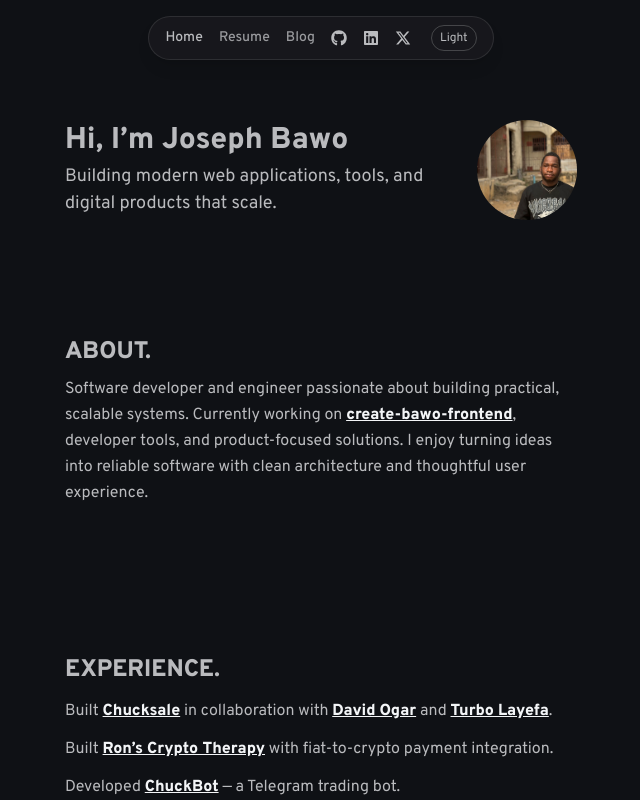
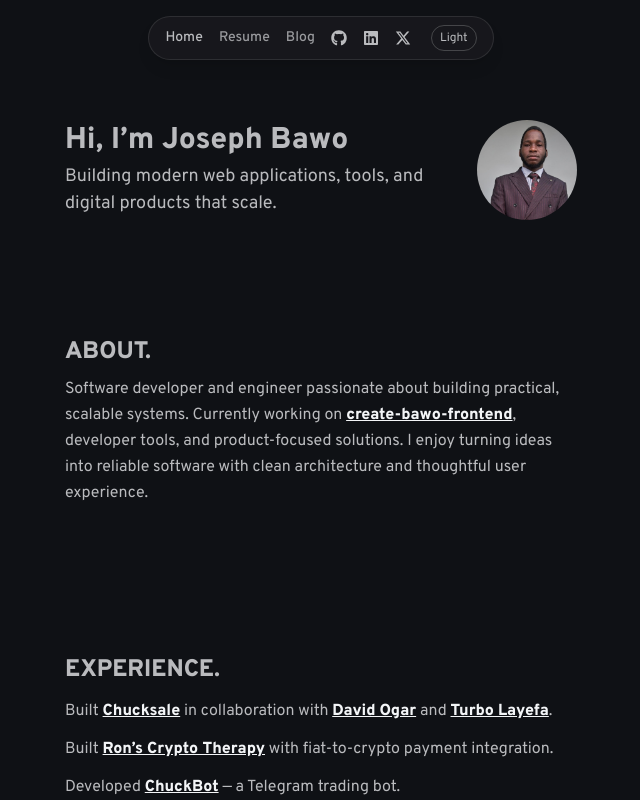
Before and after one commit to Joebakid/Porfolio-Redesign, a React (Vite) app: page / in a window 1280 px wide. Shown: the top 800 px of the page, without its empty margins (319-959 px from the left). Built offline with nearby package versions, Linux system fonts and the light colour scheme.

Commit message:
photo change

```diff
--- a/src/components/landing page/Intro.jsx
+++ b/src/components/landing page/Intro.jsx
@@ -1,9 +1,10 @@
 import { useLayoutEffect, useRef } from "react";
 import { gsap } from "gsap";
-import profileImg from "./img/img.jpeg";
+import profileImg from "./img/img.jpg";
 
 export default function Intro() {
   const sectionRef = useRef(null);
+  const imgRef = useRef(null);
 
   useLayoutEffect(() => {
     const ctx = gsap.context(() => {
@@ -34,6 +35,27 @@ export default function Intro() {
           },
           "-=0.5"
         );
+
+      /* -------- Hover animation -------- */
+      const img = imgRef.current;
+
+      gsap.set(img, { transformOrigin: "center center" });
+
+      img.addEventListener("mouseenter", () => {
+        gsap.to(img, {
+          scale: 1.15,
+          duration: 0.35,
+          ease: "power3.out",
+        });
+      });
+
+      img.addEventListener("mouseleave", () => {
+        gsap.to(img, {
+          scale: 1,
+          duration: 0.35,
+          ease: "power3.out",
+        });
+      });
     }, sectionRef);
 
     return () => ctx.revert();
@@ -46,27 +68,29 @@ export default function Intro() {
     >
       <div className="flex gap-1.5 items-center">
         <div className="flex-1">
-          <h1
-            data-intro-title
-            className="text-2xl font-extrabold md:text-3xl"
-          >
+          <h1 data-intro-title className="text-2xl font-extrabold md:text-3xl">
             Hi, I’m Joseph Bawo
           </h1>
 
-          <p
-            data-intro-text
-            className="text-[15px] md:text-[18px] mt-1"
-          >
+          <p data-intro-text className="text-[15px] md:text-[18px] mt-1">
             Building modern web applications, tools, and digital products that
             scale.
           </p>
         </div>
 
         <img
+          ref={imgRef}
           data-intro-img
           src={profileImg}
           alt="Joseph Bawo"
-          className="w-[100px] h-[100px] flex-shrink-0 rounded-full object-cover"
+          className="
+            w-[100px] h-[100px]
+            flex-shrink-0
+            rounded-full
+            object-cover
+            cursor-pointer
+            will-change-transform
+          "
         />
       </div>
 
```
Also changed, not shown: src/components/landing page/img/img.jpeg (deleted), src/components/landing page/img/img.jpg (added).
